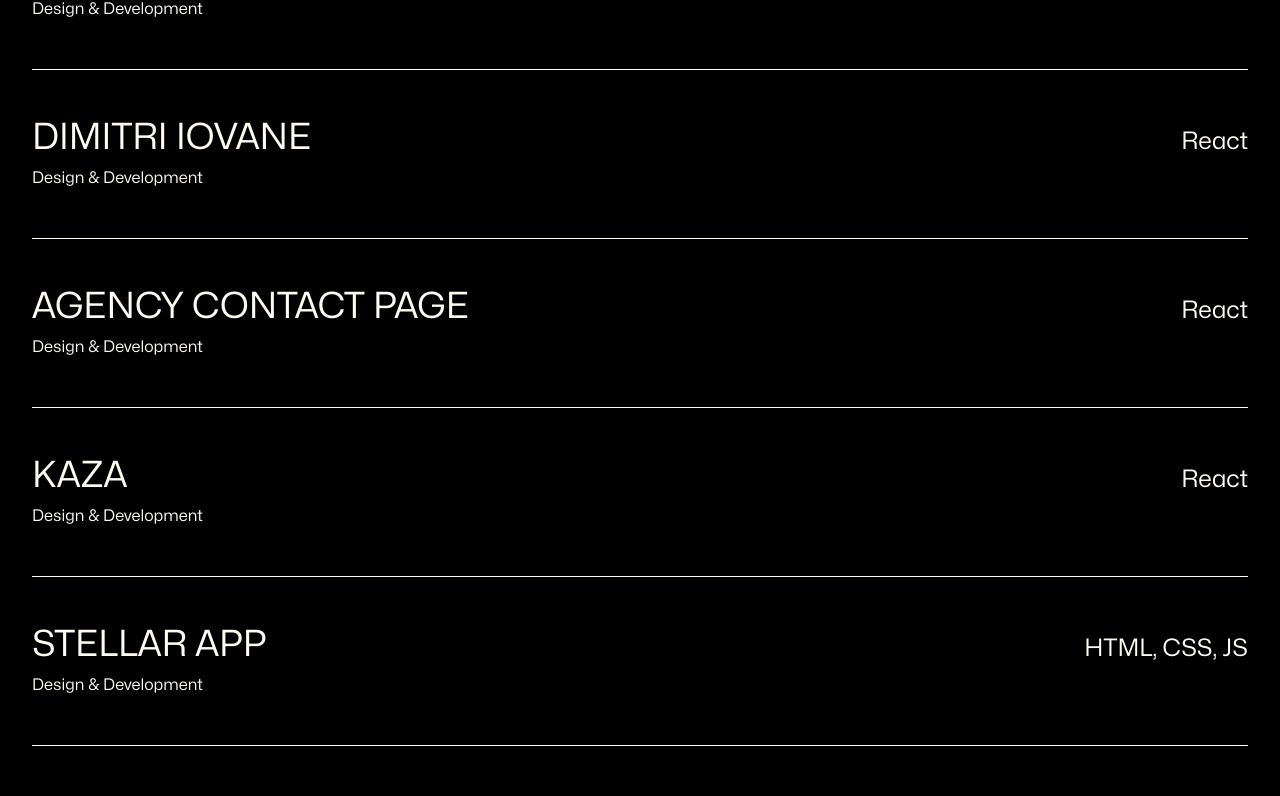
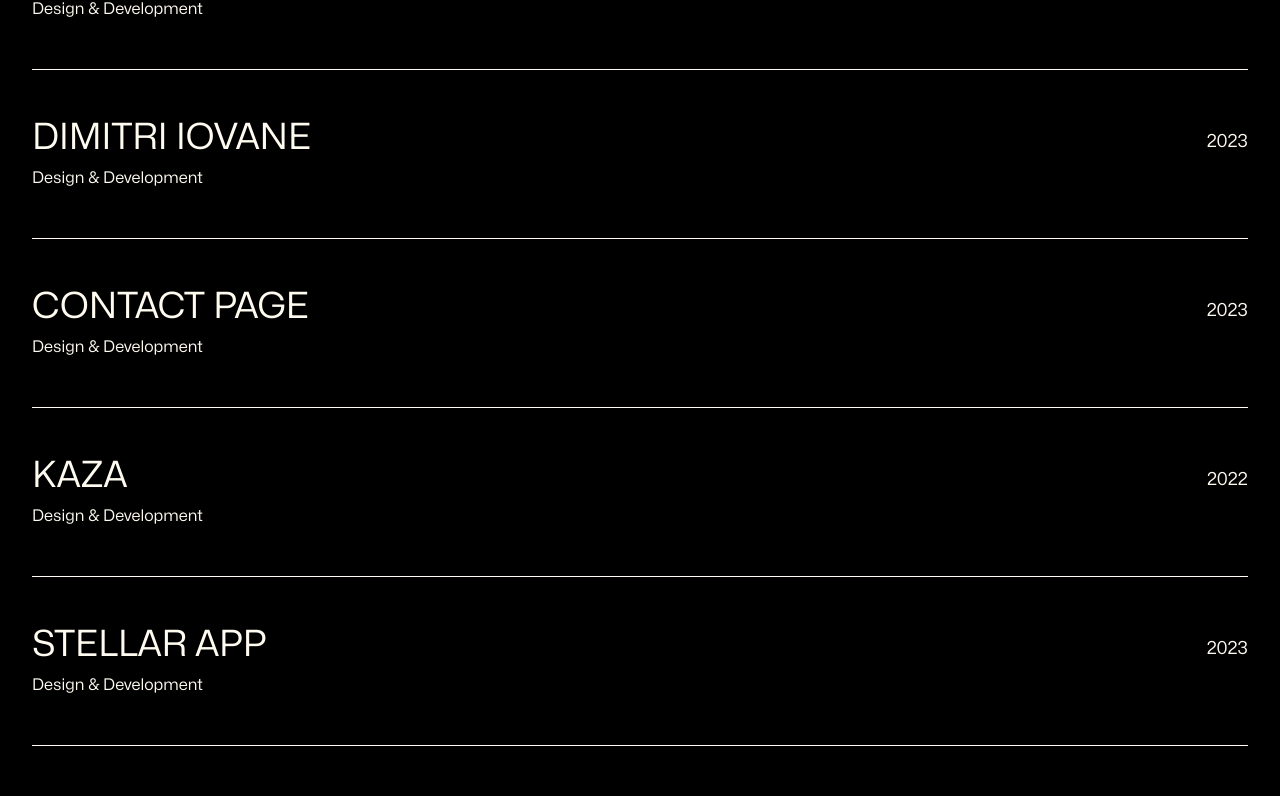
Before and after one commit to YanLAFITTE/pfyl, a Next.js app: page / in a window 1280 px wide. Shown: the part 976-1772 px from the top of the page. Built offline with nearby package versions, Linux system fonts and the light colour scheme.

Commit message:
section work

```diff
--- a/app/components/Project.tsx
+++ b/app/components/Project.tsx
@@ -9,8 +9,9 @@ interface ProjectProps {
    title: string;
    link: string;
    index: number;
-   techno: string;
+   year: string;
    src: string;
+   technos: string[];
    openProjects: number[];
    setOpenProjects: React.Dispatch<React.SetStateAction<number[]>>;
    onProjectClick: () => void;
@@ -20,8 +21,9 @@ export default function Project({
    index,
    title,
    link,
-   techno,
+   year,
    src,
+   technos,
    openProjects,
    setOpenProjects,
    onProjectClick,
@@ -77,42 +79,38 @@ export default function Project({
                   {title}
                </h2>
             </div>
-            <div className=' group-hover:scale-125 duration-300 ease text-lg lg:text-2xl'>
-               {techno}
+            <div className=' group-hover:scale-110 duration-300 ease text-lg '>
+               {year}
             </div>
          </div>
          <p>Design & Development</p>
          <div
-            className={clsx(
-               isOpen
-                  ? ' h-full opacity-100 pt-5 flex flex-col  gap-10 lg:gap-O lg:flex-row justify-between lg:items-end'
-                  : ' hidden',
-               ''
-            )}
+            className={clsx(isOpen ? 'relative mt-10' : ' hidden', '')}
          >
-            <div className='flex flex-col lg:flex-row  gap-10 '>
-               <div className='h-full lg:w-[40vw]'>
+            <div className='grid grid-cols-1 lg:grid-cols-2  mb-5'>
+               <div className='h-auto lg:mr-10 mb-5 lg:mb-0'>
                   <Image
                      src={src}
                      alt={title}
                      width={500}
                      height={400}
-                     className='h-[30vh] lg:h-[35vh] lg:min-w-[35vw] object-contain p-px bg-white bg-opacity-30'
+                     className='object-contain p-px bg-white  h-full w-full'
                   />
                </div>
-               <p className='lg:max-w-[25vw]'>
-                  Project made with react , HTML css, etc Lorem, ipsum dolor sit
-                  amet consectetur adipisicing elit. Et, nam id repudiandae
-                  laborum velit sint neque ipsam distinctio blanditiis?
-                  Provident modi odio enim pariatur delectus, aliquam
-                  necessitatibus optio ipsa numquam!
-               </p>
+               <div className='flex flex-col gap-4 lg:gap-8  '>
+                  <p className='text-xl'>Technologies:</p>
+                  <ul className='flex gap-2 flex-col'>
+                     {technos.map((techno, index) => {
+                        return <li key={index}>{techno}</li>;
+                     })}
+                  </ul>
+               </div>
             </div>
             <Link
                href={link}
                rel='noopener noreferrer'
                target='_blank'
-               className='p-5 border border-white h-6 lg:w-40  whitespace-nowrap flex items-center justify-center hover:bg-white hover:text-black '
+               className='absolute bottom-0 right-0 p-3 border max-w-[150px] border-white flex justify-center items-center  whitespace-nowrap hover:bg-white hover:text-black '
             >
                See Website
             </Link>
--- a/app/components/RootLayout.tsx
+++ b/app/components/RootLayout.tsx
@@ -1,6 +1,6 @@
 'use client';
 import { useReducedMotion, MotionConfig, motion } from 'framer-motion';
-import React, { ReactNode,  useId, useRef, useState } from 'react';
+import React, { ReactNode, useId, useRef, useState } from 'react';
 import { usePathname } from 'next/navigation';
 import Link from 'next/link';
 import { HiMenuAlt4 } from 'react-icons/hi';
@@ -132,7 +132,7 @@ const RootLayoutInner: React.FC<RootLayoutInnerProps> = ({
                   className={clsx(
                      'w-full flex-auto sm:mb-[546px] mb-[694px] lg:mb-[618px] bg-[#fffbf0] ',
                      expanded
-                        ? ' duration-200 pt-[1.5rem] '
+                        ? ' duration-[450ms] pt-[1.5rem] '
                         : ' duration-300 ease pt-[12.5rem] '
                   )}
                >
--- a/app/components/SectionSkill.tsx
+++ b/app/components/SectionSkill.tsx
@@ -67,7 +67,9 @@ const SectionSkill = () => {
                            <li>Communication</li>
                            <li>Empathy</li>
                            <li>Patience</li>
-                           <li>Open-Mindedness</li>
+                           <li className=' whitespace-nowrap'>
+                              Open-Mindedness
+                           </li>
                            <li>Adaptability</li>
                            <li>Curiosity</li>
                         </ul>
--- a/app/components/SectionWork.tsx
+++ b/app/components/SectionWork.tsx
@@ -9,40 +9,52 @@ import Project from './Project';
 const projects = [
    {
       title: 'Photography app',
+      description: "",
       src: '/photography.png',
       link: 'https://photography-portfolio-dun.vercel.app/portfolio',
-      techno: 'React',
+      technos: ['React', 'Next','TypeScript', 'Tailwind', 'unspalsh API'],
+      year: '2023'
    },
    {
       title: 'Dimitri Iovane',
+      description: "",
       src: '/dic.png',
       link: 'https://dimitri-art.vercel.app/',
-      techno: 'React',
+      technos: ['React', 'Next','TypeScript', 'Tailwind', 'Sanity CMS'],
+      year: '2023'
    },
    {
-      title: 'Agency Contact page',
+      title: 'Contact page',
+      description: "",
       src: '/agence-web.png',
       link: '',
-      techno: 'React',
+      technos: ['React', 'Sass'],
+      year: '2023'
    },
    {
       title: 'Kaza',
+      description: "",
       src: '/kaza1.png',
       link: 'https://kasa-app-yanlafitte.vercel.app/',
-      techno: 'React',
+      technos: ['React', 'Sass'],
+      year: '2022'
    },
    {
       title: 'Stellar App',
+      description: "",
       src: '/stellar.png',
       link: 'https://stellar-app.vercel.app/',
-      techno: 'HTML, CSS, JS',
+      technos: ['HTML', 'CSS', 'JS', 'Nasa API'],
+      year: '2023'
    },
 
    {
       title: 'OhMyFood!',
+      description: "",
       src: '/ohmyfood.png',
       link: 'https://yanlafitte.github.io/P3_CODE/index.html',
-      techno: 'HTML, CSS',
+      technos: ['HTML', 'CSS'],
+      year: '2022'
    },
 ];
 
@@ -80,7 +92,7 @@ const SectionWork = () => {
                </Link>
             </div>
             <div>
-               <ul className='flex flex-col  pb-24  '>
+               <ul className='flex flex-col  pb-24 lg:pb-28  '>
                   {projects.map((project, index) => {
                      return (
                         <FadeIn key={index}>
@@ -88,11 +100,12 @@ const SectionWork = () => {
                               index={index}
                               title={project.title}
                               link={project.link}
-                              techno={project.techno}
+                              year={project.year}
                               src={project.src}
                               openProjects={openProjects}
                               setOpenProjects={setOpenProjects}
                               onProjectClick={() => handleProjectClick(index)}
+                              technos={project.technos}
                            />
                         </FadeIn>
                      );
```
